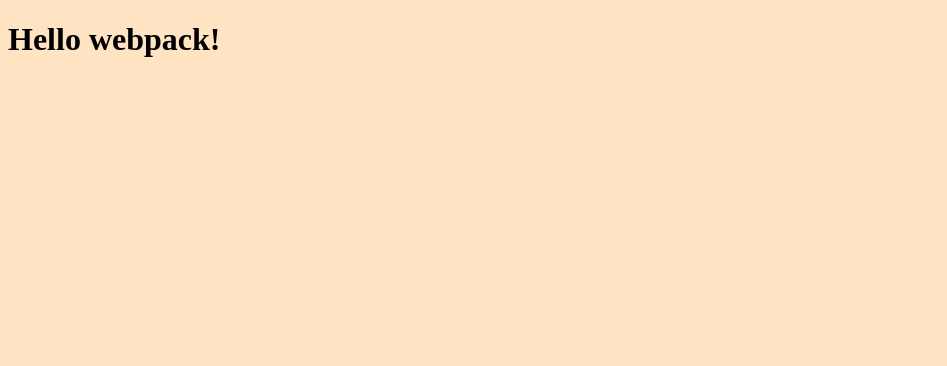
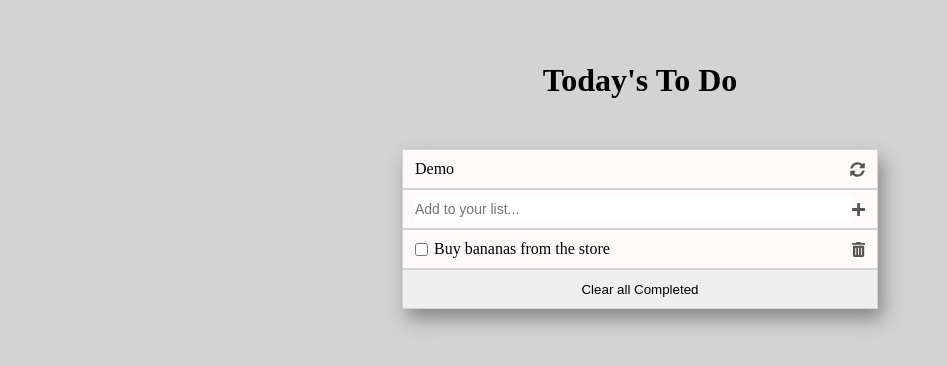
Before and after one commit to Nuri1977/to-do-list, a website built with webpack: page src/index.html in a window 1280 px wide. Shown: the whole page, without its empty margins (0-947 px from the left). Built offline with nearby package versions, Linux system fonts and the light colour scheme.

Commit message:
Add HTML and CSS for todo list

```diff
--- a/package.json
+++ b/package.json
@@ -20,6 +20,7 @@
   },
   "homepage": "https://github.com/Nuri1977/microverse-template#readme",
   "devDependencies": {
+    "@fortawesome/fontawesome-free": "^5.15.4",
     "css-loader": "^6.5.1",
     "html-webpack-plugin": "^5.5.0",
     "style-loader": "^3.3.1",
--- a/src/index.html
+++ b/src/index.html
@@ -7,6 +7,25 @@
   <title>Document</title>
 </head>
 <body>
-  <h1>Hello webpack!</h1>
+  <main class="main">
+    <h1>Today's To Do</h1>
+    <div class="card">
+      <h4 class="card-item">Demo<i class="fas fa-sync-alt"></i></h4>
+      <form action="" class="card-item">
+        <input class="input-task" type="text" placeholder="Add to your list...">
+        <i class="fas fa-plus"></i>
+      </form>
+      <ul id="todo-list" class="card-item">
+        <li class="list-item">
+          <input type="checkbox" id="vehicle1" name="vehicle1" value="Bike">
+          <h4 class="todo-item">Buy bananas from the store</h4>
+          <i class="fas fa-trash-alt"></i>
+        </li>
+      </ul>
+      <div class="card-item btn-item">
+        <button class="btn">Clear all Completed</button>
+      </div>
+    </div>
+  </main>
 </body>
 </html>
--- a/src/index.js
+++ b/src/index.js
@@ -1 +1,5 @@
 import './style.css';
+import '@fortawesome/fontawesome-free/js/fontawesome'
+import '@fortawesome/fontawesome-free/js/solid'
+import '@fortawesome/fontawesome-free/js/regular'
+import '@fortawesome/fontawesome-free/js/brands'
--- a/src/style.css
+++ b/src/style.css
@@ -1,3 +1,89 @@
-  body {
-   background-color: bisque;
- }
+* {
+  box-sizing: border-box;
+  padding: 0;
+  margin: 0;
+}
+
+body {
+  background-color: lightgray;
+}
+
+.main {
+  max-width: 500px;
+  margin: 30px auto;
+  text-align: center;
+  padding: 12px;
+}
+
+h1 {
+  padding: 20px;
+  margin-bottom: 30px;
+}
+
+.card {
+  display: flex;
+  flex-direction: column;
+  background-color: snow;
+  box-shadow: 5px 10px 18px #888888;
+}
+
+.card-item {
+  display: flex;
+  justify-content: space-between;
+  align-items: center;
+  height: 40px;
+  padding: 0 12px;
+  border: 1px solid lightgray;
+  font-weight: normal;
+}
+
+.list-item {
+  display: flex;
+  justify-content: space-between;
+  align-items: center;
+  width: 100%;
+  height: 100%;
+
+}
+
+.todo-item {
+  text-align: left;
+  flex: 1;
+  padding: 0 6px;
+  font-weight: normal;
+}
+
+.input-task {
+  padding: 5px 0;
+  font-size: 14px;
+  border: none;
+  flex: 1;
+}
+
+.input-task:focus {
+  outline: none;
+  }
+
+.btn-item {
+ padding: 0;
+}
+
+.btn {
+  width: 100%;
+  height: 100%;
+  border: none;
+  opacity: none;
+  cursor: pointer;
+}
+
+.fa-trash-alt,
+.fa-sync-alt,
+.fa-plus {
+  cursor: pointer;
+  font-size: 15px;
+  color: #575454;
+}
+
+.hidden {
+  display: none;
+}
--- a/styles.css
+++ /dev/null
@@ -1,5 +0,0 @@
-* {
-    box-sizing: border-box;
-    padding: 0;
-    margin: 0;
-  }
```
Also changed, not shown: dist/index.html, 2 other files.
